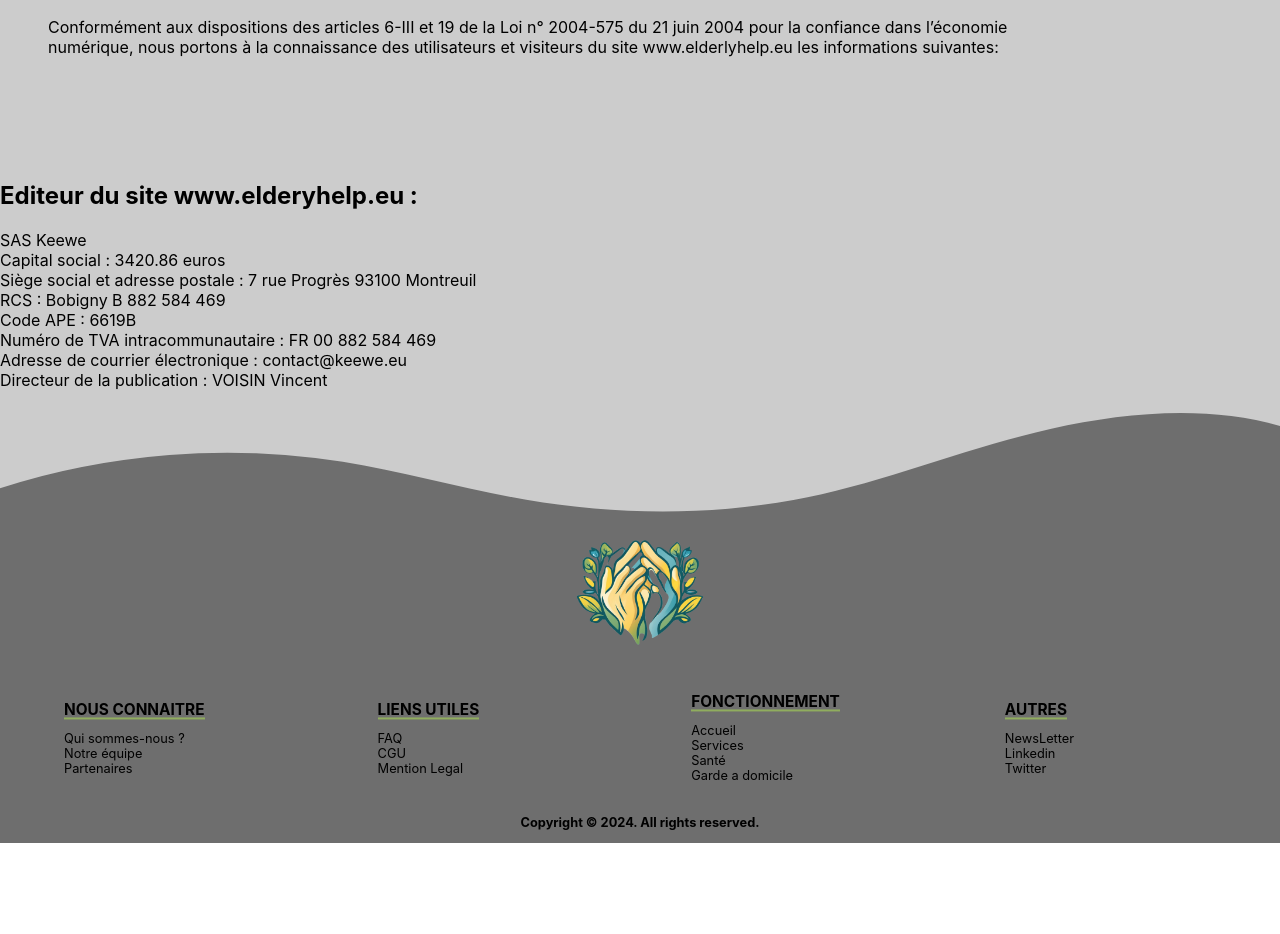
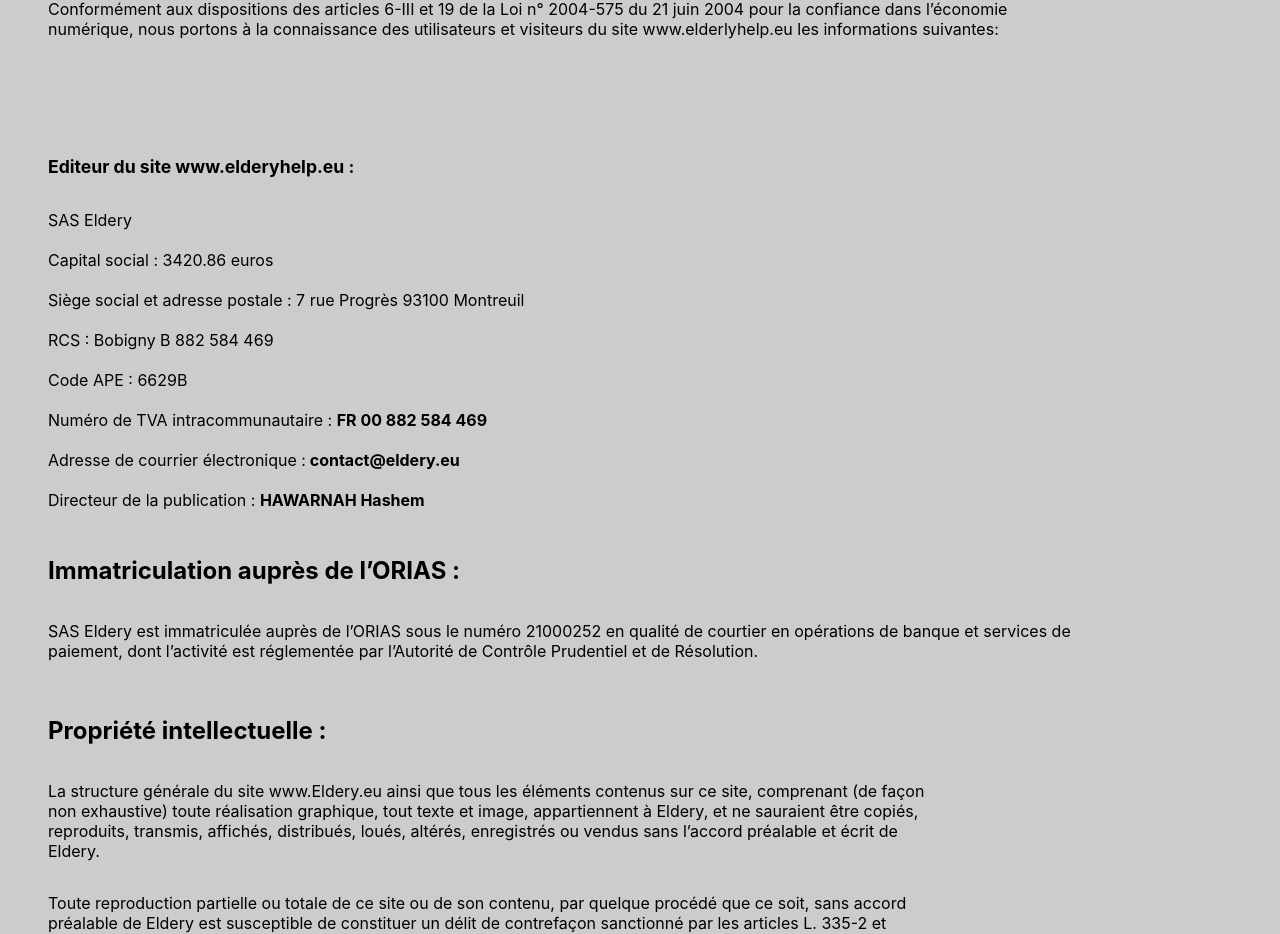
Before and after one commit to Hashem195/ReactEstiam, a React (Create React App) app: page /MentionLegal in a window 1280 px wide. Shown: the part 332-1266 px from the top of the page. Before the commit the page ends 1175 px from the top, so only its background shows below. Built offline with nearby package versions, Linux system fonts and the light colour scheme.

Commit message:
Nous.js created and basic styling adding Links Creating About.js componet finishing the MentionLegal.js

```diff
--- /dev/null
+++ b/src/Comoposents/About/About.js
@@ -0,0 +1,21 @@
+import React from "react";
+import styled from "styled-components";
+
+const About = () => {
+  return (
+    <MainContainer>
+      <p>About</p>
+    </MainContainer>
+  );
+};
+
+const MainContainer = styled.div`
+  height: 100vh;
+  margin: 0 auto;
+  background: #ccc;
+  padding: 2em 0;
+  @media (max-width: 900px) {
+    width: 100%;
+  }
+`;
+export default About;
--- /dev/null
+++ b/src/Comoposents/Footer/CGU.js
@@ -0,0 +1,109 @@
+// src/CGU.js
+import React from "react";
+import styled from "styled-components";
+
+const CGUContainer = styled.div`
+  background-color: #ccc;
+  padding: 20px;
+  line-height: 1.6;
+  color: #333;
+  font-family: Arial, sans-serif;
+`;
+
+const Title = styled.h1`
+  color: black;
+  line-height: 1.2;
+  &::after {
+    content: "";
+    position: absolute;
+
+    display: block;
+    width: 550px;
+    height: 3px;
+    margin: 10px 0;
+    background-color: #bcfd4c;
+  }
+
+  @media (max-width: 600px) {
+    font-size: 1.2em;
+    &::after {
+      width: 300px;
+    }
+  }
+
+  @media (max-width: 400px) {
+    font-size: 1.2em;
+
+    &::after {
+      width: 300px;
+    }
+  }
+`;
+
+const SectionTitle = styled.h2`
+  color: black;
+  @media (max-width: 600px) {
+    font-size: 1.2em;
+  }
+
+  @media (max-width: 400px) {
+    font-size: 1em;
+  }
+`;
+
+const Paragraph = styled.p`
+  margin-bottom: 15px;
+`;
+
+const CGU = () => {
+  return (
+    <CGUContainer>
+      <Title>Conditions Générales d'Utilisation</Title>
+      <section>
+        <SectionTitle>1. Introduction</SectionTitle>
+        <Paragraph>
+          Bienvenue sur elderly.eu. En utilisant ce site, vous acceptez les
+          présentes conditions générales d'utilisation.
+        </Paragraph>
+      </section>
+      <section>
+        <SectionTitle>2. Utilisation du site</SectionTitle>
+        <Paragraph>
+          Le site elderly.eu est destiné à fournir des informations et des
+          services pour les personnes âgées et leurs aidants.
+        </Paragraph>
+      </section>
+      <section>
+        <SectionTitle>3. Propriété intellectuelle</SectionTitle>
+        <Paragraph>
+          Tout le contenu du site elderly.eu, y compris les textes, graphiques,
+          logos, et images, est la propriété de elderly.eu ou de ses
+          contributeurs.
+        </Paragraph>
+      </section>
+      <section>
+        <SectionTitle>4. Limitation de responsabilité</SectionTitle>
+        <Paragraph>
+          Elderly.eu ne pourra être tenu responsable des dommages directs ou
+          indirects résultant de l'utilisation du site.
+        </Paragraph>
+      </section>
+      <section>
+        <SectionTitle>5. Modification des CGU</SectionTitle>
+        <Paragraph>
+          Elderly.eu se réserve le droit de modifier les présentes conditions
+          générales d'utilisation à tout moment.
+        </Paragraph>
+      </section>
+      <section>
+        <SectionTitle>6. Contact</SectionTitle>
+        <Paragraph>
+          Pour toute question concernant les présentes CGU, veuillez nous
+          contacter à contact@elderly.eu.
+        </Paragraph>
+      </section>
+    </CGUContainer>
+  );
+};
+
+export default CGU;
--- a/src/Comoposents/Footer/Footer.js
+++ b/src/Comoposents/Footer/Footer.js
@@ -41,7 +41,9 @@
             <Underline />
           </SectionHeader>
           <SectionItem>
-            <li>Qui sommes-nous ?</li>
+            <li>
+              <Linker href="/Qui-sommes-nous">Qui sommes-nous ?</Linker>
+            </li>
             <li>Notre équipe</li>
             <Linker onClick={scrollToTop} style={{ cursor: "pointer" }}>
               Partenaires
@@ -57,8 +59,8 @@
             <Linker onClick={scrollToFAQ} style={{ cursor: "pointer" }}>
               FAQ
             </Linker>
-            <li>CGU</li>
-            <li>Mention Legal</li>
+            <Linker href="/CGU">CGU</Linker>
+            <Linker href="/MentionLegal">Mention Legal</Linker>
           </SectionItem>
         </Section>
         <Section>
@@ -125,6 +127,8 @@
 `;
 
 const SectionItem = styled.li`
+  display: flex;
+  flex-direction: column;
   font-size: 1em;
   font-weight: 400;
   margin-bottom: 0.5em;
--- a/src/Comoposents/Footer/MentionLegal/MentionLegal.js
+++ b/src/Comoposents/Footer/MentionLegal/MentionLegal.js
@@ -13,10 +13,10 @@
           www.elderlyhelp.eu les informations suivantes:
         </p>
       </Firstdiv>
-      <div>
+      <SecondDiv>
         <h2>Editeur du site www.elderyhelp.eu :</h2>
         <p>
-          SAS Keewe
+          SAS Eldery
           <br />
           Capital social : 3420.86 euros
           <br />
@@ -24,23 +24,104 @@
           <br />
           RCS : Bobigny B 882 584 469
           <br />
-          Code APE : 6619B
+          Code APE : 6629B
           <br />
-          Numéro de TVA intracommunautaire : FR 00 882 584 469
+          Numéro de TVA intracommunautaire : <Span>FR 00 882 584 469</Span>
           <br />
-          Adresse de courrier électronique : contact@keewe.eu
+          Adresse de courrier électronique :<Span> contact@eldery.eu</Span>
           <br />
-          Directeur de la publication : VOISIN Vincent
+          Directeur de la publication : <Span>HAWARNAH Hashem</Span>
         </p>
-      </div>
+      </SecondDiv>
+      <Firstdiv>
+        <h2>Immatriculation auprès de l’ORIAS :</h2>
+        <p>
+          SAS Eldery est immatriculée auprès de l’ORIAS sous le numéro 21000252
+          en qualité de courtier en opérations de banque et services de
+          paiement, dont l’activité est réglementée par l’Autorité de Contrôle
+          Prudentiel et de Résolution.
+        </p>
+      </Firstdiv>
+      <ThirdDiv>
+        <h2>Propriété intellectuelle :</h2>
+        <p>
+          La structure générale du site www.Eldery.eu ainsi que tous les
+          éléments contenus sur ce site, comprenant (de façon non exhaustive)
+          toute réalisation graphique, tout texte et image, appartiennent à
+          Eldery, et ne sauraient être copiés, reproduits, transmis, affichés,
+          distribués, loués, altérés, enregistrés ou vendus sans l’accord
+          préalable et écrit de Eldery.
+        </p>
+        <p>
+          Toute reproduction partielle ou totale de ce site ou de son contenu,
+          par quelque procédé que ce soit, sans accord préalable de Eldery est
+          susceptible de constituer un délit de contrefaçon sanctionné par les
+          articles L. 335-2 et suivants du Code de la propriété intellectuelle.
+          Le non-respect de cette interdiction constitue une contrefaçon pouvant
+          engager la responsabilité civile et pénale du contrefacteur.
+        </p>
+      </ThirdDiv>
     </Container>
   );
 };
+/*so the margin line 74 is working fine just added a empty place it's gives an easier look to our page*/
+const ThirdDiv = styled.div`
+  display: flex;
+  flex-direction: column;
+  padding-left: 3em;
+  height: auto;
+  width: 70%;
+  margin-bottom: 4em;
+  @media (max-width: 600px) {
+    flex-direction: column;
+    align-items: center;
+    justify-content: center;
+    width: 90%;
+    font-size: 0.8em;
+    margin-bottom: 1em;
+    margin-top: 1em;
+    padding: 0.5em;
+    height: auto;
+  }
+`;
+
+const Span = styled.span`
+  font-weight: bold;
+`;
+
+const SecondDiv = styled.div`
+  display: flex;
+  flex-direction: column;
+  padding-left: 3em;
+  width: 70%;
+  height: auto;
+  background: #ccc;
+  color: black;
+  h2 {
+    line-height: 1;
+    font-weight: bold;
+    font-size: 1.1em;
+    margin-bottom: 0.5em;
+  }
+  p {
+    line-height: 2.5;
+  }
+  @media (max-width: 600px) {
+    flex-direction: column;#
+    align-items: center;
+    justify-content: center;
+    width: 90%;
+    font-size: 0.8em;
+    margin-bottom: 1em;
+    margin-top: 1em;
+    padding: 0.5em;
+    height: auto;
+  }
+`;
 const Container = styled.div`
   display: flex;
   flex-direction: column;
 
-  width: 100%;
   height: auto;
   background: #ccc;
   color: black;
@@ -60,13 +141,13 @@
   width: 80%;
   height: 20vh;
   background: #ccc;
+
   color: black;
   @media (max-width: 600px) {
     font-size: 0.8em;
     margin-bottom: 1em;
     margin-top: 1em;
     padding: 0.5em;
-    width: 90%;
     margin: 0 auto;
     text-align: center;
     justify-content: center;
@@ -76,7 +157,8 @@
 const Head = styled.h1`
   font-size: 1.5em;
   font-weight: bold;
-  height: 150px;
+  margin-top: 2em;
+  height: 100px;
   background: #ccc;
   text-align: center;
 
--- /dev/null
+++ b/src/Comoposents/Footer/Nous.js
@@ -0,0 +1,38 @@
+// src/Nous.js
+import React from "react";
+import styled from "styled-components";
+
+const Nous = () => {
+  return (
+    <Container>
+      <Content>
+        <Title>Notre site est en construction</Title>
+      </Content>
+    </Container>
+  );
+};
+
+const Container = styled.div`
+  height: 100vh;
+  background: linear-gradient(
+    to bottom,
+    #6e6e6e,
+    #000000,
+    #ccc
+  ); /* Gradient colors */
+  display: flex;
+  justify-content: center;
+  align-items: center;
+`;
+
+const Content = styled.div`
+  text-align: center;
+`;
+
+const Title = styled.h1`
+  font-size: 3em;
+  color: white;
+  text-shadow: 2px 2px 4px rgba(0, 0, 0, 0.5);
+`;
+
+export default Nous;
--- a/src/Comoposents/HomePage/Partenariat.js
+++ b/src/Comoposents/HomePage/Partenariat.js
@@ -33,7 +33,7 @@
 const GridHeader = styled.h2`
   font-size: 1.5em;
   font-weight: 700;
-  margin-bottom: 0.8em;
+  margin: 1em;
   grid-column: 1 / -1;
   text-align: start;
   @media (max-width: 900px) {
--- a/src/index.js
+++ b/src/index.js
@@ -8,6 +8,9 @@
 import Home from "./Comoposents/HomePage/Home";
 import Footer from "./Comoposents/Footer/Footer";
 import Donate from "./Comoposents/Don/Donate";
+import CGU from "./Comoposents/Footer/CGU";
+import About from "./Comoposents/About/About";
+import Nous from "./Comoposents/Footer/Nous";
 
 const Index = () => {
   return (
@@ -19,6 +22,9 @@
           <Route path="*" element={<Home />} />
           <Route path="/donate" element={<Donate />} />
           <Route path="/MentionLegal" element={<MentionLegal />} />
+          <Route path="/CGU" element={<CGU />} />
+          <Route path="/About" element={<About />} />
+          <Route path="/Qui-sommes-nous" element={<Nous />} />
         </Routes>
         <Footer />
       </Router>
```
